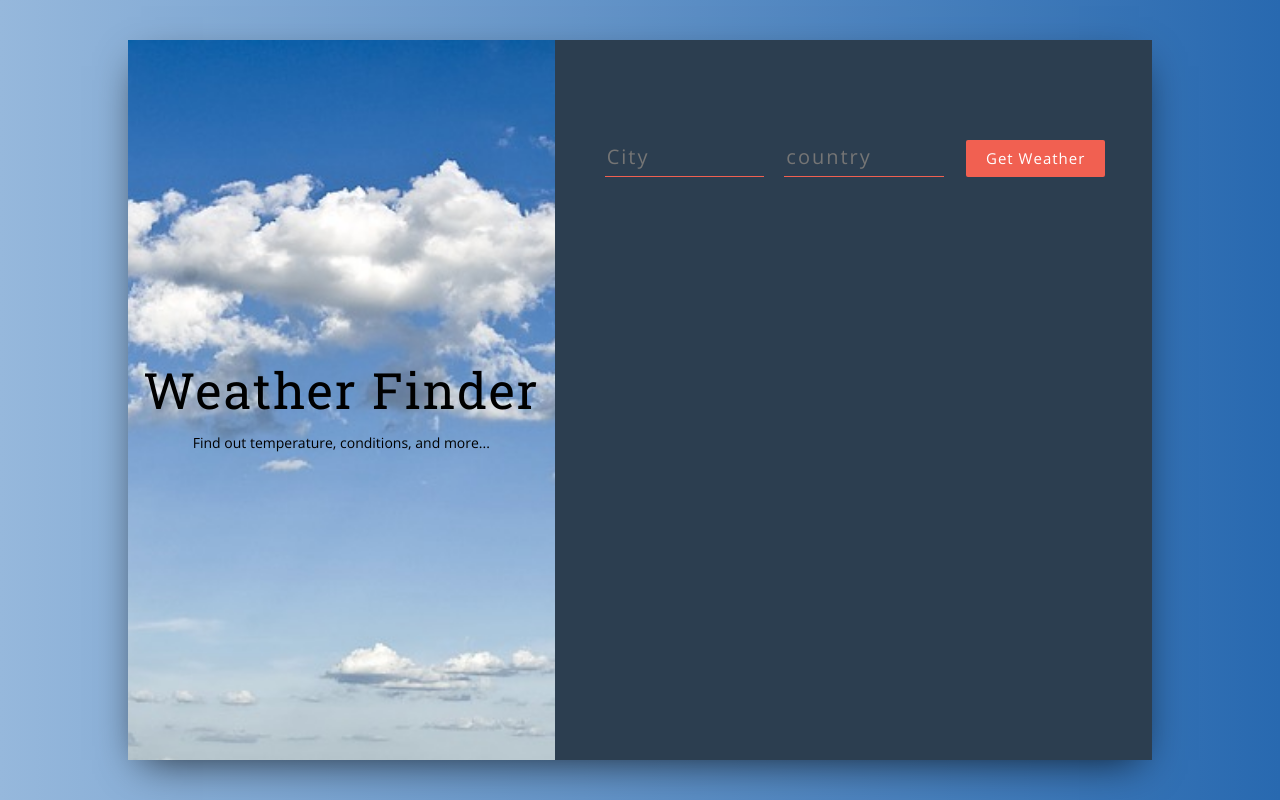
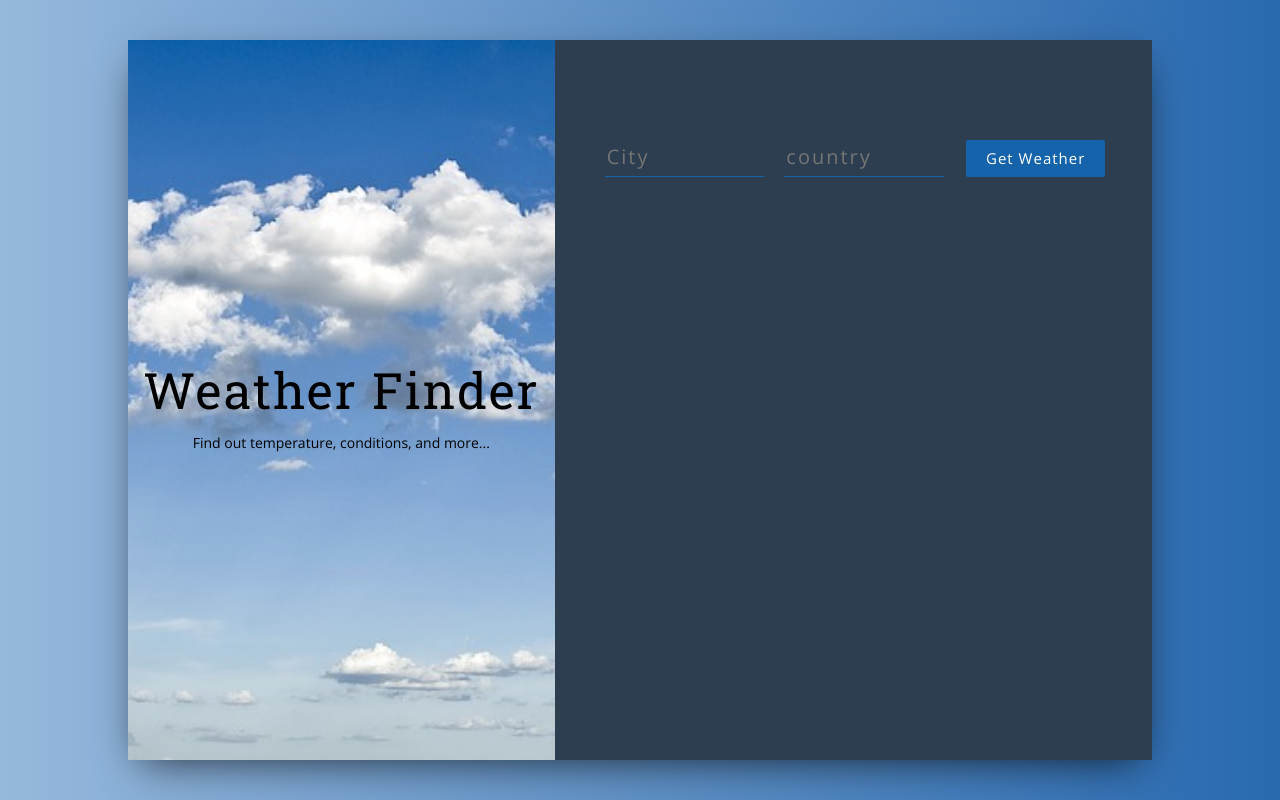
Before and after one commit to abdihashii/react-weather-app, a React (Create React App) app: page / in a window 1280 px wide. Built offline with nearby package versions, Linux system fonts and the light colour scheme.

Commit message:
Changing button colors

```diff
--- a/src/App.css
+++ b/src/App.css
@@ -60,7 +60,7 @@ body {
 input[type="text"] {
   background-color: transparent;
   border: 0;
-  border-bottom: solid 1px #f16051;
+  border-bottom: solid 1px #1563AB;
   width: 30%;
   padding-bottom: 4px;
   color: #fff !important;
@@ -89,7 +89,8 @@ button {
   letter-spacing: 1px;
   font-size: 15px;
   cursor: pointer;
-  background-color: #f16051;
+  /* background-color: #f16051; */
+  background-color: #1563AB;
   color: #fff;
   font-weight: 100;
 }
@@ -106,7 +107,7 @@ button:active {
 }
 
 .weather__key {
-  color: #f16051;
+  color: #60a8eb;
   border-bottom: solid 2px rgba(255,255,255,0.06);
   padding: 20px 0 20px 0;
   font-weight: 400;
```
